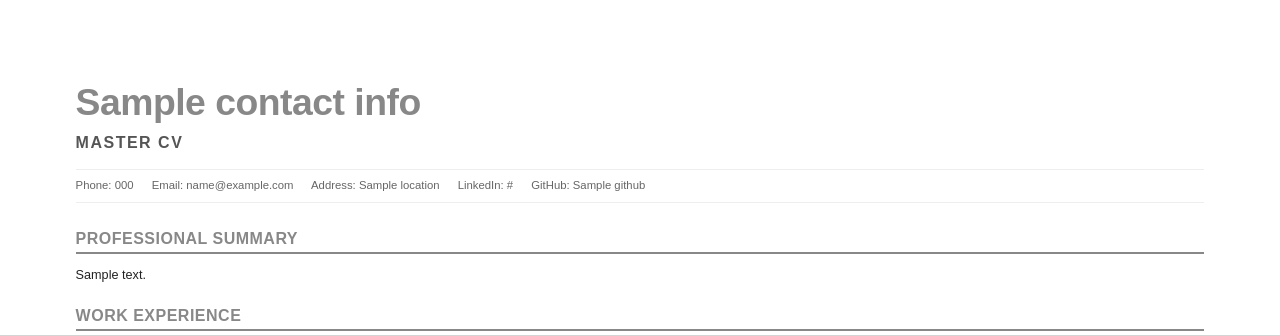
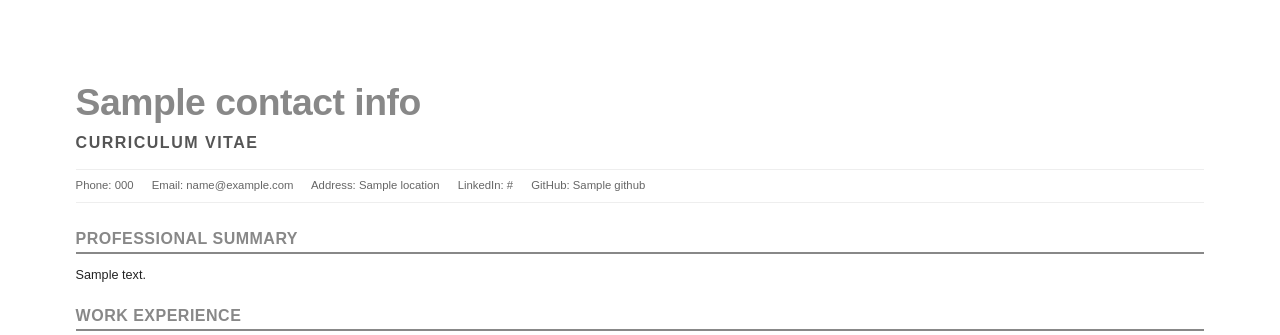
Before and after one commit to thulanesigasa/resume_builder, a Python web app: template templates/ats_resumes/noma_resume_template_black.html in a window 1280 px wide. Shown: the top 335 px of the page. Run offline with Jinja, Linux system fonts and the light colour scheme; the template is opened without the code that fills it: most values are stand-ins (such as "Sample title", 1, 10 or a date in 2020).

Commit message:
style(templates): rename 'Master CV' and 'Professional Target' subheaders to 'Curriculum Vitae'

```diff
--- a/templates/ats_resumes/ava_martinez_resume.html
+++ b/templates/ats_resumes/ava_martinez_resume.html
@@ -71,7 +71,7 @@
             <span class="first-name">{{ contact_info.name.split(' ')[0] }}</span>
             <span class="last-name">{{ contact_info.name.split(' ')[1:] | join(' ') }}</span>
         </h1>
-        <h2>Professional Target</h2>
+        <h2>Curriculum Vitae</h2>
         <div class="contact">
             {{ contact_info.phone }} - {{ contact_info.location }} - {{ contact_info.email }}
             {% if contact_info.linkedin %} - {{ contact_info.linkedin }}{% endif %}
--- a/templates/ats_resumes/base_resume_template_black.html
+++ b/templates/ats_resumes/base_resume_template_black.html
@@ -134,7 +134,7 @@
 <body>
     <div class="header">
         <h1>{{ contact_info.name }}</h1>
-        <h2>Master CV</h2>
+        <h2>Curriculum Vitae</h2>
         <div class="contact">
             {% if contact_info.phone %}<span>{{ contact_info.phone }}</span>{% endif %}
             {% if contact_info.email %}<span>{{ contact_info.email }}</span>{% endif %}
--- a/templates/ats_resumes/david_turner_resume.html
+++ b/templates/ats_resumes/david_turner_resume.html
@@ -63,7 +63,7 @@
     <div class="page-border"></div>
     <div class="header">
         <h1>{{ contact_info.name }}</h1>
-        <h2>Professional Target</h2>
+        <h2>Curriculum Vitae</h2>
         <div class="contact">
             {{ contact_info.location }} | {{ contact_info.phone }} | {{ contact_info.email }}
             {% if contact_info.linkedin %} | {{ contact_info.linkedin }}{% endif %}
--- a/templates/ats_resumes/noma_resume_template_black.html
+++ b/templates/ats_resumes/noma_resume_template_black.html
@@ -119,7 +119,7 @@
 <body>
     <div class="header">
         <h1>{{ contact_info.name }}</h1>
-        <h2>Master CV</h2>
+        <h2>Curriculum Vitae</h2>
         <div class="contact-bar">
             {% if contact_info.phone %}<span>Phone: {{ contact_info.phone }}</span>{% endif %}
             {% if contact_info.email %}<span>Email: {{ contact_info.email }}</span>{% endif %}
--- a/templates/ats_resumes/note_resume_template_black.html
+++ b/templates/ats_resumes/note_resume_template_black.html
@@ -110,7 +110,7 @@
 <body>
     <div class="header">
         <h1>{{ contact_info.name }}</h1>
-        <h2>Master CV</h2>
+        <h2>Curriculum Vitae</h2>
         <div class="contact">
             {% if contact_info.phone %}<span>{{ contact_info.phone }}</span>{% endif %}
             {% if contact_info.email %}<span>{{ contact_info.email }}</span>{% endif %}
--- a/templates/ats_resumes/page_resume_template_black.html
+++ b/templates/ats_resumes/page_resume_template_black.html
@@ -126,7 +126,7 @@
 <body>
     <div class="header">
         <h1>{{ contact_info.name }}</h1>
-        <h2>Master CV</h2>
+        <h2>Curriculum Vitae</h2>
         <div class="contact-grid">
             <div class="contact-row">
                 <div class="contact-cell">
```
